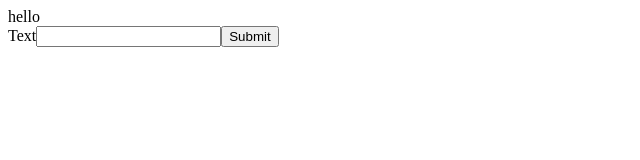
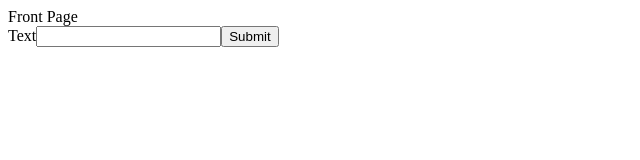
Before and after one commit to brbrss/gnote, a React app in the folder front/: page / in a window 1280 px wide. Shown: the top 160 px of the page, without its empty margins (0-640 px from the left). Built offline with nearby package versions, Linux system fonts and the light colour scheme.

Commit message:
react router

```diff
--- a/front/package.json
+++ b/front/package.json
@@ -20,6 +20,7 @@
     "jest-environment-jsdom": "^29.4.3",
     "react": "^18.2.0",
     "react-dom": "^18.2.0",
+    "react-router-dom": "^6.8.1",
     "style-loader": "^3.3.1",
     "webpack": "^5.75.0",
     "webpack-dev-server": "^4.11.1"
--- a/front/src/App.js
+++ b/front/src/App.js
@@ -1,10 +1,17 @@
 import React from 'react';
 import { FrontPage } from './com/FrontPage';
+import { BrowserRouter, Routes, Route } from "react-router-dom";
+
+
 
 function App() {
     return (
-        <div>hello
-            <FrontPage></FrontPage>
+        <div>
+            <BrowserRouter>
+                <Routes>
+                    <Route path="/" element={<FrontPage />} />
+                </Routes>
+            </BrowserRouter >
         </div>
     );
 }
--- a/front/src/com/FrontPage.js
+++ b/front/src/com/FrontPage.js
@@ -3,7 +3,10 @@
 
 function FrontPage() {
     return (
-        <SearchPanel />
+        <div>
+            Front Page
+            <SearchPanel />
+        </div>
     );
 }
 
```
Also changed, not shown: 1 other file (tests, documents, lock files or other folders).
